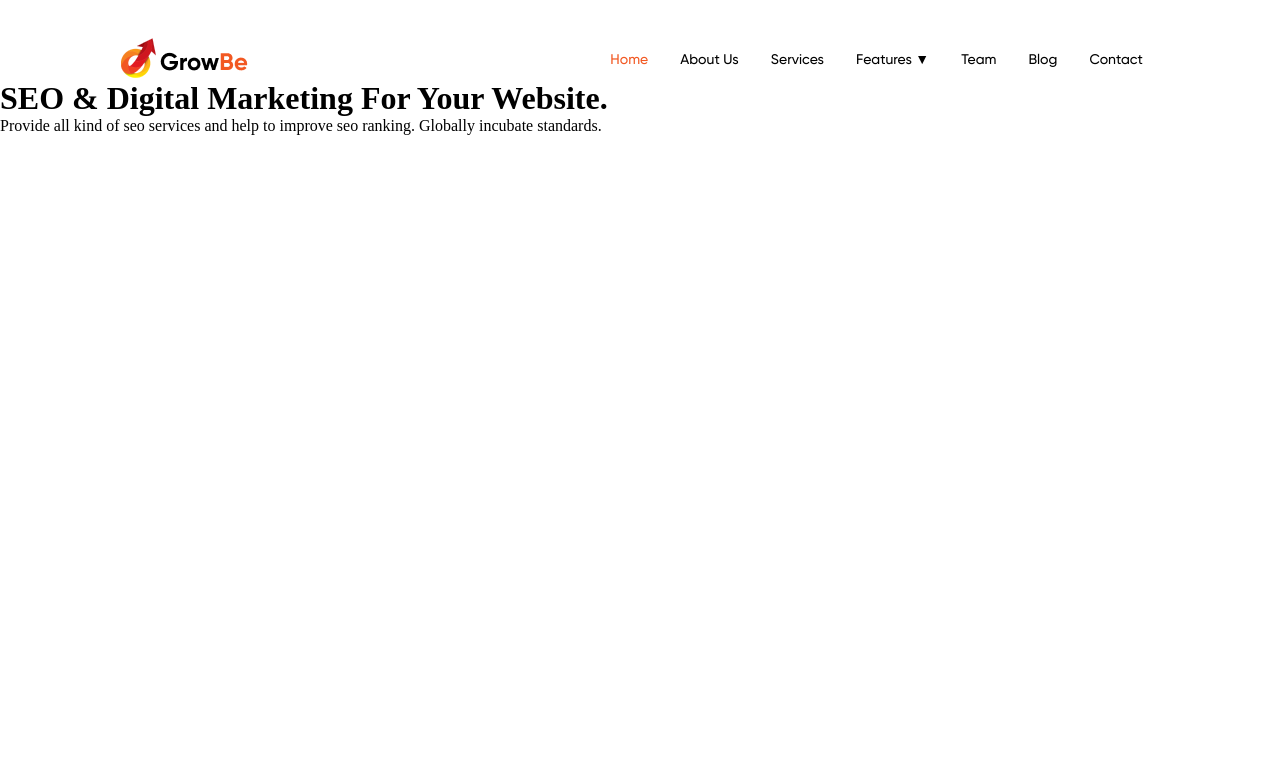
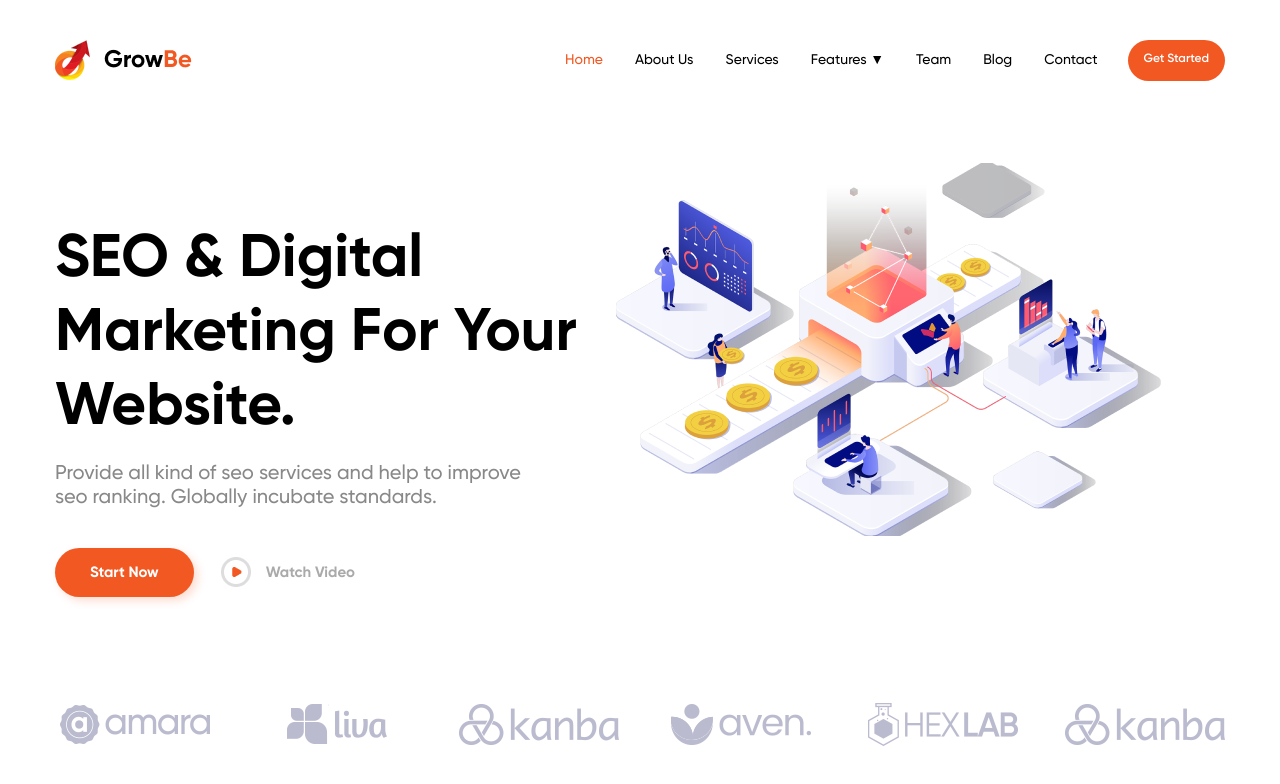
Before and after one commit to torrvick/html_project_white, a plain HTML site: page index.html in a window 1280 px wide. Drawn offline with Linux system fonts and the light colour scheme.

Commit message:
Seminar 06 done

```diff
--- a/index.html
+++ b/index.html
@@ -10,7 +10,7 @@
     <header class="header center">
             <div class="logo">
                 <img src="img/logo_main.png" alt="logo">
-                <img src="img/logo_main_text.png" alt="logo_text">
+                <img src="img/logo_main_text.png" alt="logo text">
             </div>
             <nav class="nav">
                 <a class="header__link home__link" href="#">Home</a>
@@ -20,17 +20,32 @@
                 <a class="header__link" href="#">Team</a>
                 <a class="header__link" href="#">Blog</a>
                 <a class="header__link" href="#">Contact</a>
+                <a class="header__link get__started__link" href="#">Get Started</a>
             </nav>
     </header>
-    <div class="top__content">
-        <div class="top__info">
-            <h1 class="title">SEO & Digital Marketing For Your Website.</h1>
-            <p class="text">Provide all kind of seo services and help to improve seo ranking. Globally incubate standards.</p>
-            <div class="top__buttons"></div>
+    <div class="top__content center">
+        <div class="top__info__left">
+            <div class="top__info">
+                <h1 class="top__title">SEO & Digital Marketing For Your Website.</h1>
+                <p class="main__text">Provide all kind of seo services and help to improve seo ranking. Globally incubate standards.</p>
+                <div class="top__buttons">
+                    <a href="#" class="top__button__start">Start Now</a>
+                    <a href="#" class="play__button"><img src="img/play.png" alt="Watch Video"></a>
+                    <a href="#" class="top__button__video">Watch Video</a>
+                </div>
+            </div>
+        </div>
+        <div class="top__info__right">
+            <img src="img/main_pic.png" alt="main picture">
         </div>
     </div>
-    <div class="top__logos">
-
+    <div class="top__logos center">
+        <img src="img/logo_amara.png" alt="logo amara">
+        <img src="img/logo_liva.png" alt="logo liva">
+        <img src="img/logo_kanba.png" alt="logo kanba">
+        <img src="img/logo_aven.png" alt="logo aven">
+        <img src="img/logo_hexlab.png" alt="logo hexlab">
+        <img src="img/logo_kanba.png" alt="logo kanba">
     </div>
 </body>
 </html>
--- a/style.css
+++ b/style.css
@@ -1,6 +1,7 @@
 * {
     margin: 0;
     padding: 0;
+    /* box-sizing: border-box; */
 }
 
 @font-face {
@@ -11,6 +12,11 @@
 @font-face {
     font-family: "Gilroy-SemiBold";
     src: url("fonts/Gilroy-Semibold.woff") format("woff");
+}
+
+@font-face {
+    font-family: "Gilroy-Bold";
+    src: url("fonts/Gilroy-bold.woff") format("woff");
 }
 
 .center {
@@ -27,22 +33,116 @@
     font-weight: 400;
     line-height: normal;
     text-decoration: none;
-    padding: 7px 16px;
+    padding: 12px 16px;
 }
 
 .home__link {
     color: #F25822;
 }
 
+.get__started__link {
+    margin-left: 14px;
+    border-radius: 30px;
+    background: #F25822;
+    color: #FFF;
+    font-family: Gilroy-SemiBold;
+    font-size: 12px;
+    font-style: normal;
+    font-weight: 400;
+    line-height: normal;
+}
+
+.logo {
+    display: flex;
+    align-items: center;
+    gap: 14px;
+}
+
 .header {
+    display: flex;
     padding-top: 40px;
-    display: flex;
     height: 40px;
-    justify-content: center;
+    justify-content: space-between;
     align-items: center;
-    gap: 346px;
 }
 
 .nav {
     display: flex;
 }
+
+.top__title {
+    color: #000;
+    font-family: Gilroy-Bold;
+    font-size: 60px;
+    font-style: normal;
+    font-weight: 400;
+    line-height: normal;
+    padding-bottom: 17px;
+}
+
+.main__text {
+    color: #888;
+    font-family: Gilroy-Medium;
+    font-size: 20px;
+    font-style: normal;
+    font-weight: 400;
+    line-height: normal;
+    width: 85%;
+    padding-bottom: 37px;
+}
+
+.top__content {
+    display: flex;
+    padding-bottom: 103px;
+}
+
+.top__info__left {
+    padding-top: 143px;
+}
+
+.top__info__right {
+    padding-top: 83px;
+    padding-right: 64px;
+}
+
+.top__buttons {
+    display: flex;
+    height: 50px;
+    align-items: center;
+
+}
+
+.top__button__start {
+    border-radius: 50px;
+    background: #F25822;
+    box-shadow: 4px 4px 8px 0px rgba(242, 88, 34, 0.20);
+    text-decoration: none;
+    color: #FFF;
+    font-family: Gilroy-Bold;
+    font-size: 15px;
+    font-style: normal;
+    font-weight: 400;
+    line-height: normal;
+    padding: 15px 35px;
+    margin-right: 27px;
+}
+
+.top__button__video {
+    color: #AAA;
+    font-family: Gilroy-Bold;
+    font-size: 15px;
+    font-style: normal;
+    font-weight: 400;
+    line-height: normal;
+    text-decoration: none;
+}
+
+.play__button {
+    display: flex;
+    padding-right: 15px;
+}
+
+.top__logos {
+    display: flex;
+    justify-content: space-between;
+}
```
Also changed, not shown: img/logo_amara.png (added), img/logo_aven.png (added), img/logo_hexlab.png (added), img/logo_kanba.png (added), img/logo_liva.png (added), img/main_pic.png (added), img/play.png (added).
